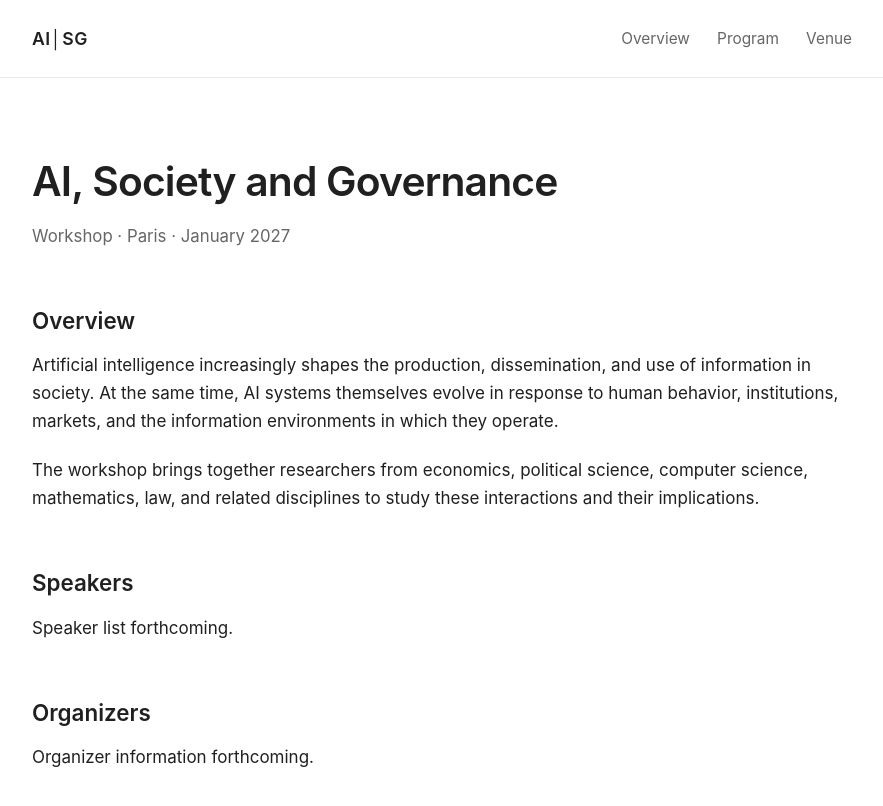
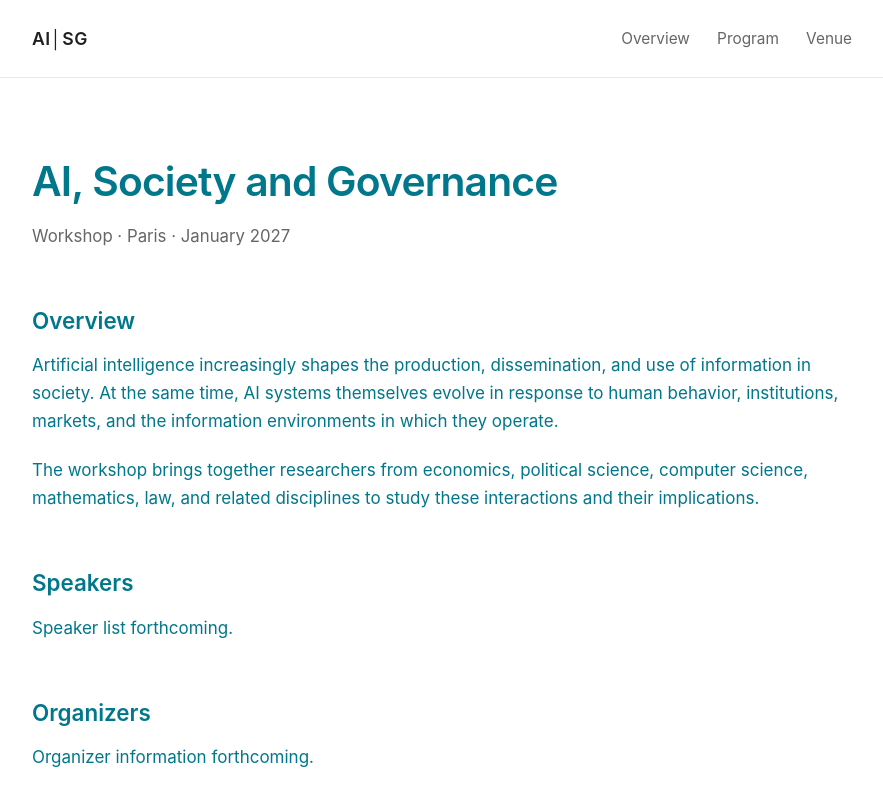
Before and after one commit to ai-society-governance/ai-society-governance.github.io, a Jekyll site: the page built from index.md, in a window 1280 px wide. Shown: the top 806 px of the page, without its empty margins (198-1081 px from the left). Built offline with Jekyll 4.4.1, drawn with Linux system fonts in a browser that asks for light colours; our own code applies the rules of GitHub Pages for plain Markdown files.

Commit message:
Add accent color variable and update styles

```diff
--- a/assets/css/style.css
+++ b/assets/css/style.css
@@ -2,6 +2,7 @@
   --text: #202020;
   --muted: #666;
   --border: #e8e8e8;
+  --accent: #00778B;
   --max-width: 820px;
 }
 
@@ -12,7 +13,7 @@
 body {
   margin: 0;
   font-family: -apple-system, BlinkMacSystemFont, "Segoe UI", Helvetica, Arial, sans-serif;
-  color: var(--text);
+  color: var(--accent);
   background: #fff;
   line-height: 1.65;
   font-size: 17px;
@@ -55,7 +56,7 @@ body {
 }
 
 .site-nav a:hover {
-  color: var(--text);
+  color: var(--accent);
 }
 
 main {
@@ -92,6 +93,15 @@ a {
   color: inherit;
 }
 
+main a {
+  color: var(--accent);
+  text-decoration: none;
+}
+
+main a:hover {
+  text-decoration: underline;
+}
+
 .event-meta {
   color: var(--muted);
   font-size: 1.05rem;
```
